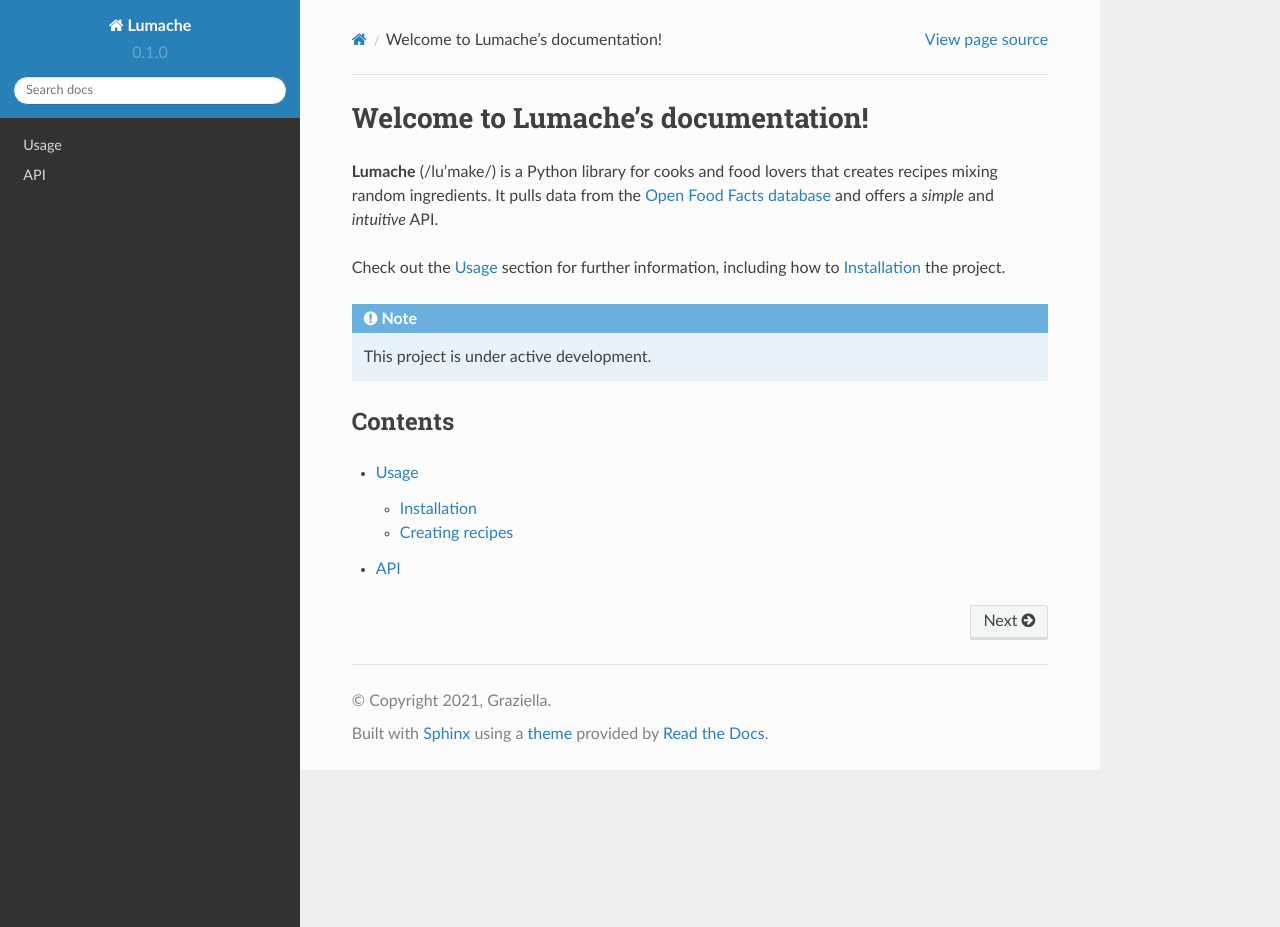
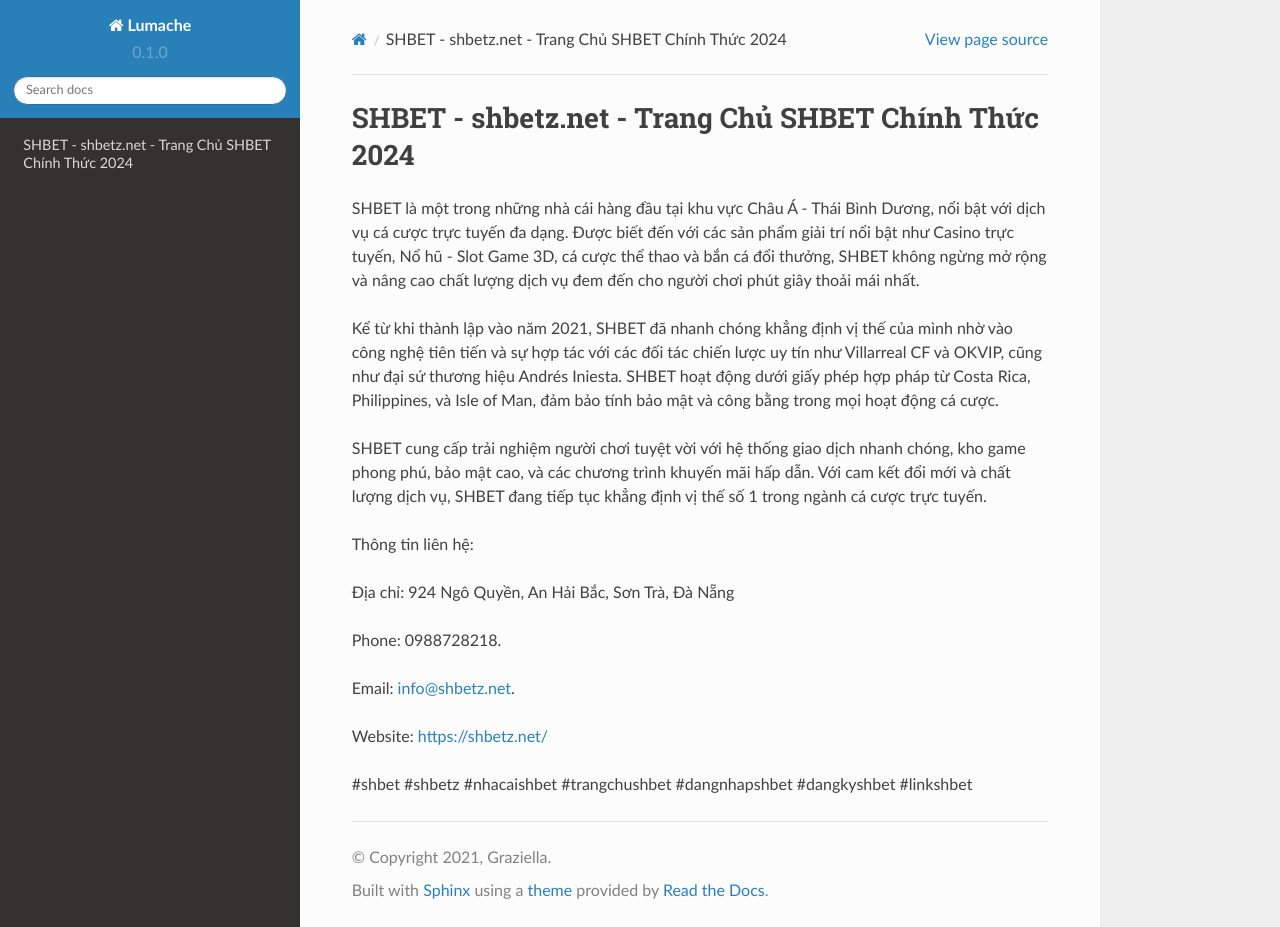
Before and after one commit to morriscraig2868/shbetznet, a Sphinx documentation site: the page built from docs/source/index.rst, in a window 1280 px wide and 927 px high. Built offline with Sphinx 7.4.7 and the Read the Docs theme 2.0.0, drawn with Linux system fonts in a browser that asks for light colours.

Commit message:
Update index.rst

```diff
--- a/docs/source/index.rst
+++ b/docs/source/index.rst
@@ -1,22 +1,20 @@
-Welcome to Lumache's documentation!
+SHBET - shbetz.net - Trang Chủ SHBET Chính Thức 2024
 ===================================
 
-**Lumache** (/lu'make/) is a Python library for cooks and food lovers
-that creates recipes mixing random ingredients.
-It pulls data from the `Open Food Facts database <https://world.openfoodfacts.org/>`_
-and offers a *simple* and *intuitive* API.
+SHBET là một trong những nhà cái hàng đầu tại khu vực Châu Á - Thái Bình Dương, nổi bật với dịch vụ cá cược trực tuyến đa dạng. Được biết đến với các sản phẩm giải trí nổi bật như Casino trực tuyến, Nổ hũ - Slot Game 3D, cá cược thể thao và bắn cá đổi thưởng, SHBET không ngừng mở rộng và nâng cao chất lượng dịch vụ đem đến cho người chơi phút giây thoải mái nhất.
 
-Check out the :doc:`usage` section for further information, including
-how to :ref:`installation` the project.
+Kể từ khi thành lập vào năm 2021, SHBET đã nhanh chóng khẳng định vị thế của mình nhờ vào công nghệ tiên tiến và sự hợp tác với các đối tác chiến lược uy tín như Villarreal CF và OKVIP, cũng như đại sứ thương hiệu Andrés Iniesta. SHBET hoạt động dưới giấy phép hợp pháp từ Costa Rica, Philippines, và Isle of Man, đảm bảo tính bảo mật và công bằng trong mọi hoạt động cá cược.
 
-.. note::
+SHBET cung cấp trải nghiệm người chơi tuyệt vời với hệ thống giao dịch nhanh chóng, kho game phong phú, bảo mật cao, và các chương trình khuyến mãi hấp dẫn. Với cam kết đổi mới và chất lượng dịch vụ, SHBET đang tiếp tục khẳng định vị thế số 1 trong ngành cá cược trực tuyến.
 
-   This project is under active development.
+Thông tin liên hệ:
 
-Contents
---------
+Địa chỉ: 924 Ngô Quyền, An Hải Bắc, Sơn Trà, Đà Nẵng
 
-.. toctree::
+Phone: 0988728218.
 
-   usage
-   api
+Email: info@shbetz.net.
+
+Website: https://shbetz.net/
+
+#shbet #shbetz #nhacaishbet #trangchushbet #dangnhapshbet #dangkyshbet #linkshbet
```
